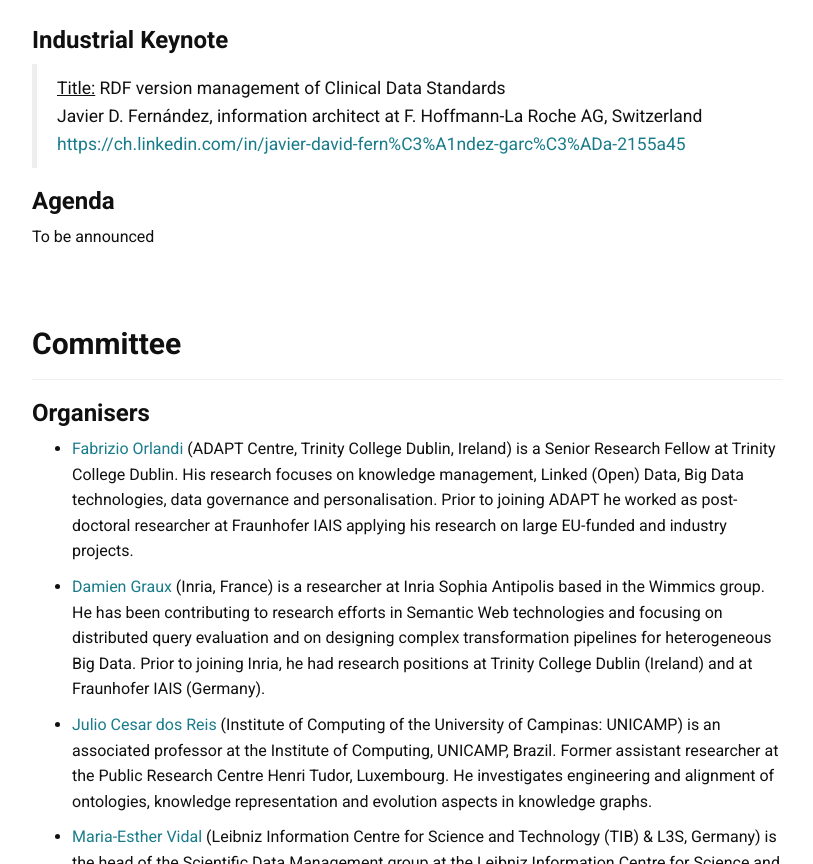
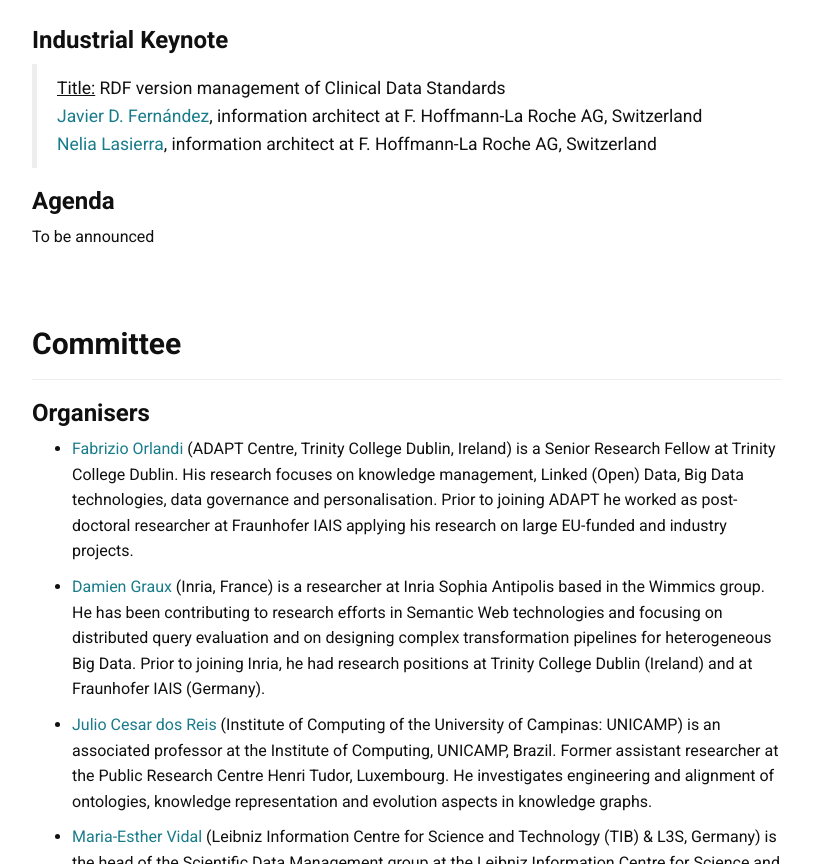
Before and after one commit to MEPDaW-WS/2021, a plain HTML site: page index.html in a window 1280 px wide. Shown: the part 3959-4823 px from the top of the page, without its empty margins (38-851 px from the left). Drawn offline with Linux system fonts and the light colour scheme.

Commit message:
Updating the industrial keynote: adding Nelia Lasierra as speaker too

```diff
--- a/index.html
+++ b/index.html
@@ -255,9 +255,12 @@
 	  <h3>Industrial Keynote</h3>
 	  <blockquote>
 	    <u>Title:</u> RDF version management of Clinical Data Standards
-	    <br>Javier D. Fernández, information architect at
-	    F. Hoffmann-La Roche AG,
-	    Switzerland<br><a href="https://ch.linkedin.com/in/javier-david-fern%C3%A1ndez-garc%C3%ADa-2155a45">https://ch.linkedin.com/in/javier-david-fern%C3%A1ndez-garc%C3%ADa-2155a45</a>
+	    <br><a href="https://www.linkedin.com/in/nelia-lasierra/">Javier
+	    D. Fernández</a>, information architect at F. Hoffmann-La
+	    Roche AG,
+	    Switzerland<br><a href="https://www.linkedin.com/in/nelia-lasierra/">Nelia
+	    Lasierra</a>, information architect at F. Hoffmann-La
+	    Roche AG, Switzerland
 	  </blockquote>
 
 	  <h3>Agenda</h3>
```
